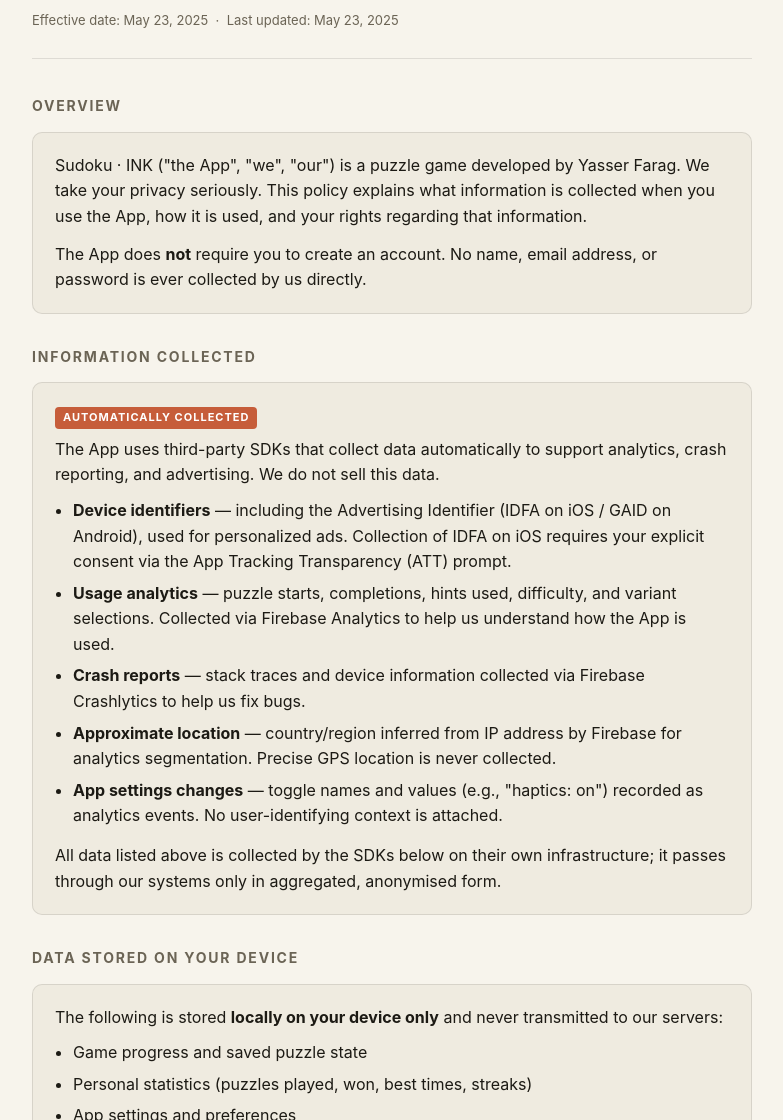
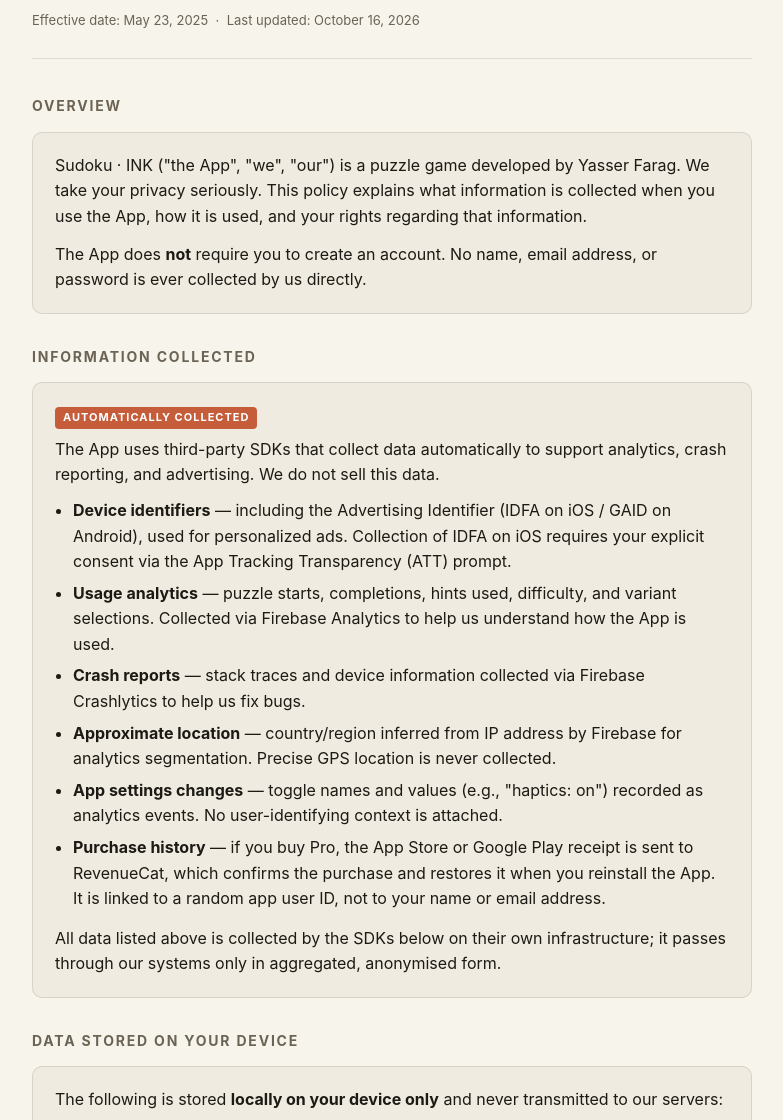
Before and after one commit to sudokunova/sudokunova.github.io, a plain HTML site: page privacy.html in a window 1280 px wide. Shown: the part 108-1228 px from the top of the page, without its empty margins (248-1031 px from the left). Drawn offline with Linux system fonts and the light colour scheme.

Commit message:
privacy: name RevenueCat as the processor for Pro purchases

```diff
--- a/privacy.html
+++ b/privacy.html
@@ -23,7 +23,7 @@
     <span>Sudoku</span><span class="dot">·</span><span>INK</span>
   </a>
   <h1>Privacy Policy</h1>
-  <p class="meta">Effective date: May 23, 2025 &nbsp;·&nbsp; Last updated: May 23, 2025</p>
+  <p class="meta">Effective date: May 23, 2025 &nbsp;·&nbsp; Last updated: October 16, 2026</p>
 </header>
 
 <main>
@@ -47,6 +47,7 @@
         <li><strong>Crash reports</strong> — stack traces and device information collected via Firebase Crashlytics to help us fix bugs.</li>
         <li><strong>Approximate location</strong> — country/region inferred from IP address by Firebase for analytics segmentation. Precise GPS location is never collected.</li>
         <li><strong>App settings changes</strong> — toggle names and values (e.g., "haptics: on") recorded as analytics events. No user-identifying context is attached.</li>
+        <li><strong>Purchase history</strong> — if you buy Pro, the App Store or Google Play receipt is sent to RevenueCat, which confirms the purchase and restores it when you reinstall the App. It is linked to a random app user ID, not to your name or email address.</li>
       </ul>
       <p style="margin-top:14px;">All data listed above is collected by the SDKs below on their own infrastructure; it passes through our systems only in aggregated, anonymised form.</p>
     </div>
@@ -75,6 +76,7 @@
         <li><a href="https://firebase.google.com/support/privacy" target="_blank" rel="noopener">Firebase Analytics</a> — collects anonymised usage events.</li>
         <li><a href="https://firebase.google.com/support/privacy" target="_blank" rel="noopener">Firebase Crashlytics</a> — collects crash reports and device diagnostics.</li>
         <li><a href="https://firebase.google.com/support/privacy" target="_blank" rel="noopener">Firebase Remote Config</a> — delivers app configuration (e.g., contact email). No personal data is sent.</li>
+        <li><a href="https://www.revenuecat.com/privacy/" target="_blank" rel="noopener">RevenueCat</a> — processes in-app purchases (Pro). It receives the store receipt and a random app user ID, checks the purchase with Apple or Google, and keeps your purchase status so Pro can be restored.</li>
       </ul>
     </div>
   </section>
```
